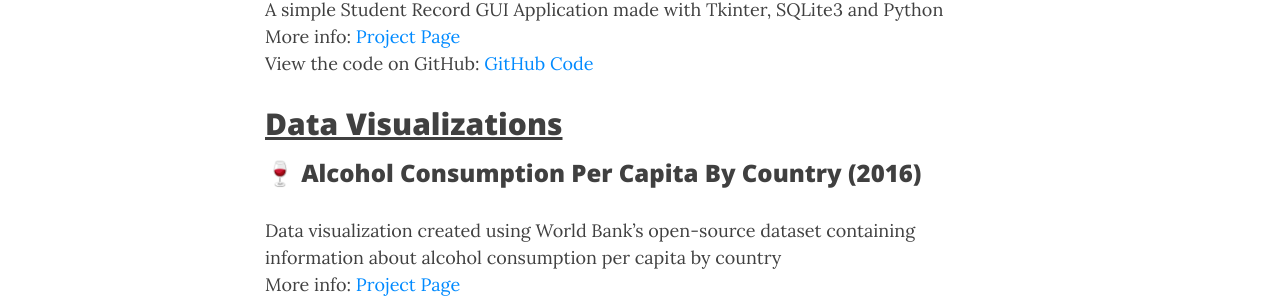
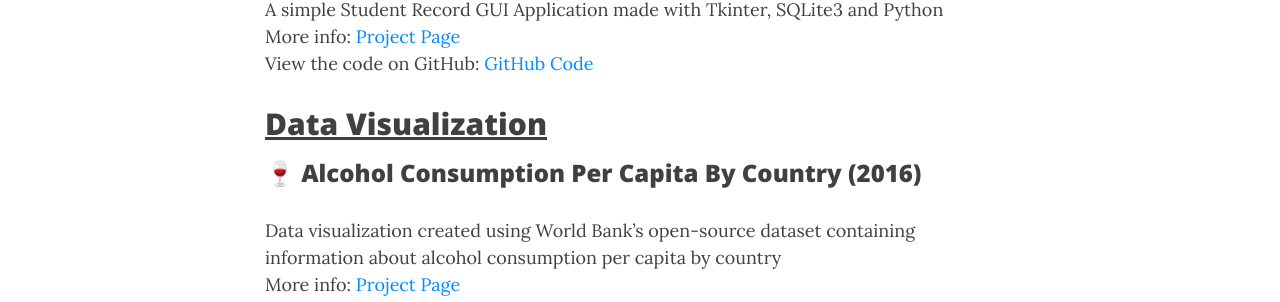
Before and after one commit to SumitAgr/Portfolio, a Jekyll site: the page built from index.md, in a window 1280 px wide and 900 px high, scrolled down 1645 px. Shown: the part 157-459 px from the top of the window. Built offline with Jekyll 4.4.1, drawn with Linux system fonts in a browser that asks for light colours; nearby versions of some CDN libraries.

Commit message:
Grammatical change

```diff
--- a/index.md
+++ b/index.md
@@ -68,7 +68,7 @@ More info: [Project Page](https://sumitagr.github.io/Student-Record-Application/
 <br>
 View the code on GitHub: [GitHub Code](https://github.com/SumitAgr/Student-Record-Application)
 
-## <u> Data Visualizations </u>
+## <u> Data Visualization </u>
 
 ### 🍷 Alcohol Consumption Per Capita By Country (2016)
 Data visualization created using World Bank's open-source dataset containing information about alcohol consumption per capita by country
```
